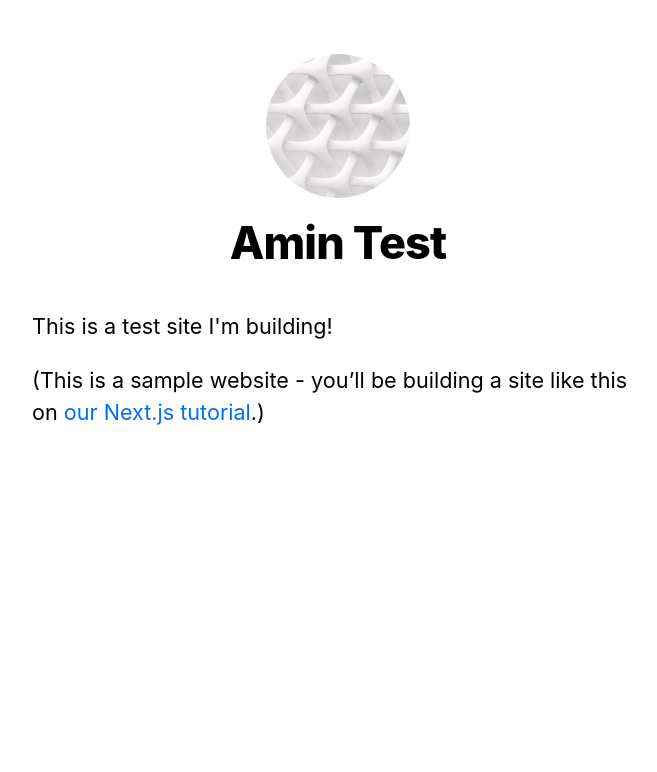
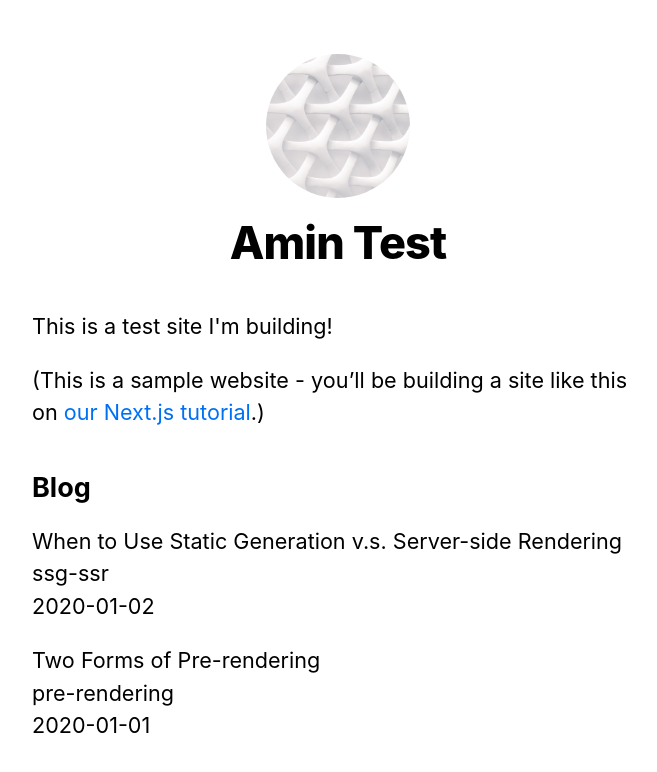
Before and after one commit to aabutaleb/nextjs-tutorial, a Next.js app: page / in a window 1280 px wide. Shown: the top 772 px of the page, without its empty margins (302-959 px from the left). Built offline with nearby package versions, Linux system fonts and the light colour scheme.

Commit message:
Processing posts data now

```diff
--- a/pages/index.js
+++ b/pages/index.js
@@ -1,8 +1,18 @@
 import Head from 'next/head'
 import Layout, { siteTitle } from '../components/layout'
 import utilStyles from '../styles/utils.module.css'
+import { getSortedPostsData } from '../lib/posts'
 
-export default function Home() {
+export async function getStaticProps() {
+  const allPostsData = getSortedPostsData()
+  return {
+    props: {
+      allPostsData
+    }
+  }
+}
+
+export default function Home({allPostsData}) {
   return (
     <Layout home>
       <Head>
@@ -15,6 +25,22 @@
           <a href="https://nextjs.org/learn">our Next.js tutorial</a>.)
         </p>
       </section>
+
+      {/* Add this <section> tag below the existing <section> tag */}
+      <section className={`${utilStyles.headingMd} ${utilStyles.padding1px}`}>
+        <h2 className={utilStyles.headingLg}>Blog</h2>
+        <ul className={utilStyles.list}>
+          {allPostsData.map(({ id, date, title }) => (
+            <li className={utilStyles.listItem} key={id}>
+              {title}
+              <br />
+              {id}
+              <br />
+              {date}
+            </li>
+          ))}
+        </ul>
+      </section>
     </Layout>
   )
 }
```
